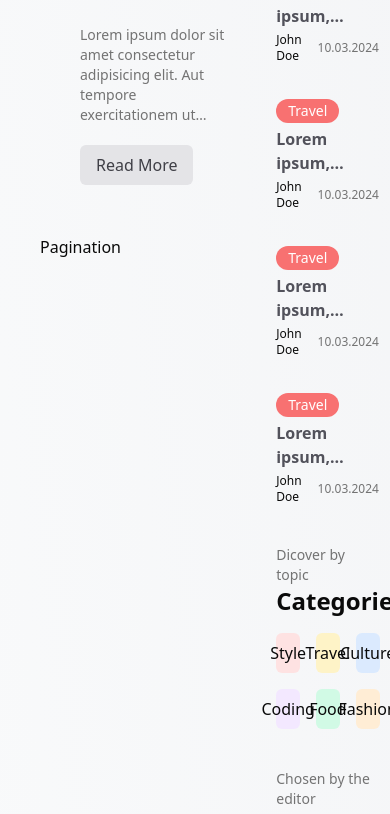
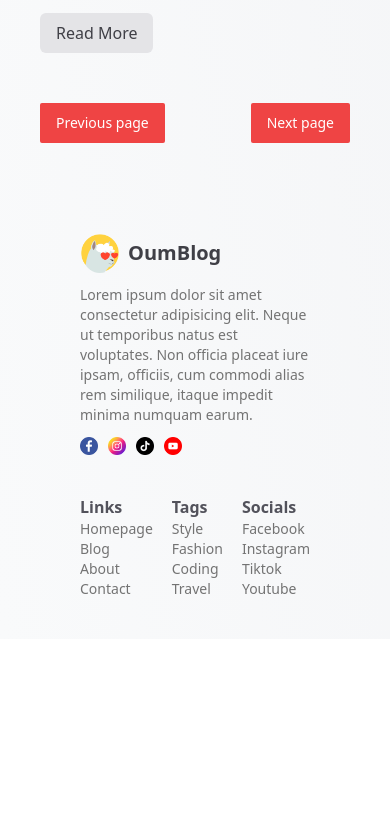
Before and after one commit to OumB2021/Oumblog, a Next.js app: page / in a window 390 px wide. Shown: the part 2168-2982 px from the top of the page. After the commit the page ends 2807 px from the top, so only its background shows below. Built offline with nearby package versions, Linux system fonts and the light colour scheme.

Commit message:
responsiveness

```diff
--- a/components/card-list/index.tsx
+++ b/components/card-list/index.tsx
@@ -3,7 +3,7 @@
 
 function CardList() {
   return (
-    <div className="w-2/3 ">
+    <div className="w-full md:w-2/3 ">
       <h1 className="text-3xl font-bold text-center md:text-left">
         Recent Posts
       </h1>
--- a/components/card-list/single-post.tsx
+++ b/components/card-list/single-post.tsx
@@ -4,7 +4,7 @@
 function SinglePost() {
   return (
     <div className="mb-[50px] flex gap-10 items-center mt-5">
-      <div className="flex-1 h-[350px] relative">
+      <div className="hidden lg:flex flex-1 h-[350px] relative">
         <Image src="/car.jpg" alt="" fill className="rounded-md object-cover" />
       </div>
       <div className="flex-1 flex flex-col gap-5">
--- a/components/footer/index.tsx
+++ b/components/footer/index.tsx
@@ -1,4 +1,60 @@
+import Image from "next/image";
+import Link from "next/link";
+
 function Footer() {
-  return <div>Footer</div>;
+  return (
+    <div className="mt-[50px] flex flex-col md:flex-row gap-10 md:gap-0 justify-between items-center p-10">
+      <div className="flex-1 flex flex-col gap-3">
+        <div className="flex items-center gap-2">
+          <Image src="/logo.png" alt="oumb blog" width={40} height={40} />
+          <Link
+            href="/"
+            className="font-bold text-xl text-zinc-700 hover:text-black"
+          >
+            OumBlog
+          </Link>
+        </div>
+        <p className="text-sm text-muted-foreground">
+          Lorem ipsum dolor sit amet consectetur adipisicing elit. Neque ut
+          temporibus natus est voluptates. Non officia placeat iure ipsam,
+          officiis, cum commodi alias rem similique, itaque impedit minima
+          numquam earum.
+        </p>
+
+        <div className="flex gap-[10px]">
+          <Image src="/facebook.png" width={18} height={18} alt="logo" />
+          <Image src="/instagram.png" width={18} height={18} alt="logo" />
+          <Image src="/tiktok.png" width={18} height={18} alt="logo" />
+          <Image src="/youtube.png" width={18} height={18} alt="logo" />
+        </div>
+      </div>
+
+      <div className="flex justify-between md:justify-end flex-1 gap-4 md:gap-10 lg:gap-24 w-full">
+        <div className="flex flex-col text-sm text-muted-foreground">
+          <span className="font-semibold text-zinc-600 text-base">Links</span>
+          <Link href="/">Homepage</Link>
+          <Link href="/">Blog</Link>
+          <Link href="/">About</Link>
+          <Link href="/">Contact</Link>
+        </div>
+
+        <div className="flex flex-col text-sm text-muted-foreground">
+          <span className="font-semibold text-zinc-600 text-base">Tags</span>
+          <Link href="/">Style</Link>
+          <Link href="/">Fashion</Link>
+          <Link href="/">Coding</Link>
+          <Link href="/">Travel</Link>
+        </div>
+
+        <div className="flex flex-col text-sm text-muted-foreground">
+          <span className="font-semibold text-zinc-600 text-base">Socials</span>
+          <Link href="/">Facebook</Link>
+          <Link href="/">Instagram</Link>
+          <Link href="/">Tiktok</Link>
+          <Link href="/">Youtube</Link>
+        </div>
+      </div>
+    </div>
+  );
 }
 export default Footer;
--- a/components/menu/index.tsx
+++ b/components/menu/index.tsx
@@ -5,7 +5,7 @@
 
 function Menu() {
   return (
-    <div className="w-1/3">
+    <div className="hidden md:block w-1/3">
       <Trending />
       <MenuCategories />
       <EditorPick />
--- a/components/pagination/index.tsx
+++ b/components/pagination/index.tsx
@@ -1,4 +1,13 @@
 function Pagination() {
-  return <div className="">Pagination</div>;
+  return (
+    <div className="flex justify-between items-center">
+      <button className="bg-red-500 px-4 py-[10px] text-white text-sm font-medium rounded-[2px]">
+        Previous page
+      </button>
+      <button className="bg-red-500 px-4 py-[10px] text-white text-sm font-medium rounded-[2px]">
+        Next page
+      </button>
+    </div>
+  );
 }
 export default Pagination;
```
